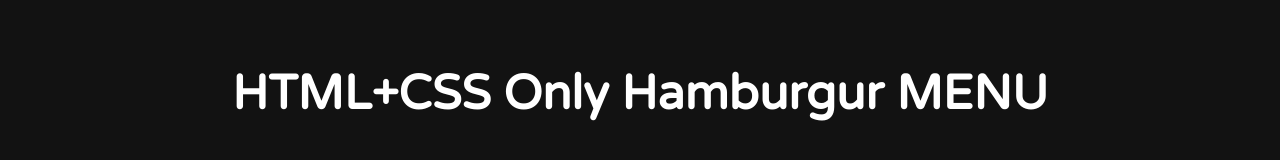
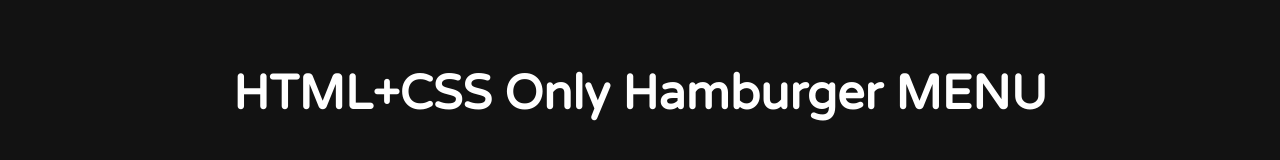
Before and after one commit to iliAsghar/Pure-CSS-Hamburger, a plain HTML site: page index.html in a window 1280 px wide. Shown: the part 306-466 px from the top of the page. Drawn offline with Linux system fonts and the light colour scheme.

Commit message:
fixed some typo mistakes

```diff
--- a/index.html
+++ b/index.html
@@ -5,7 +5,7 @@
   <meta name="viewport" content="width=device-width, initial-scale=1.0">
   <link rel="stylesheet" href="assets/stylesheets/reset.css">
   <link rel="stylesheet" href="assets/stylesheets/style.css">
-  <title>Hamburgur MENU</title>
+  <title>Hamburger MENU</title>
 </head>
 <body>
   <header class="header">
@@ -39,6 +39,6 @@
       </aside>
     </div>
   </header>
-  <h1 class="title">HTML+CSS Only Hamburgur MENU</h1>
+  <h1 class="title">HTML+CSS Only Hamburger MENU</h1>
 </body>
 </html>
```
